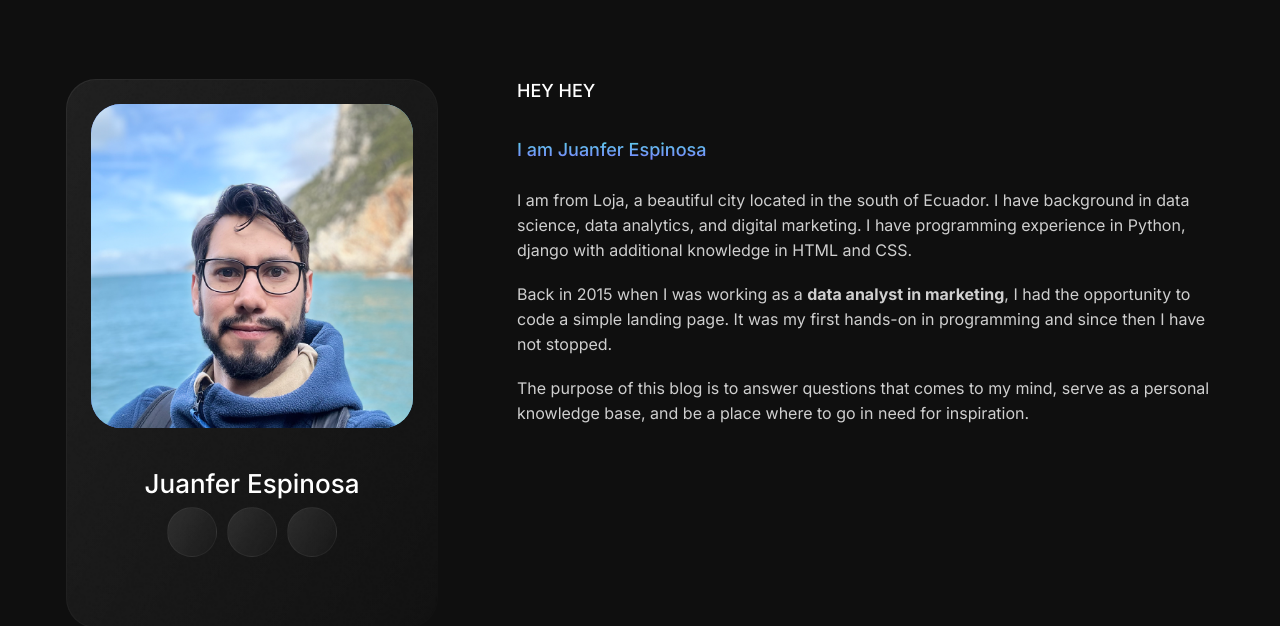
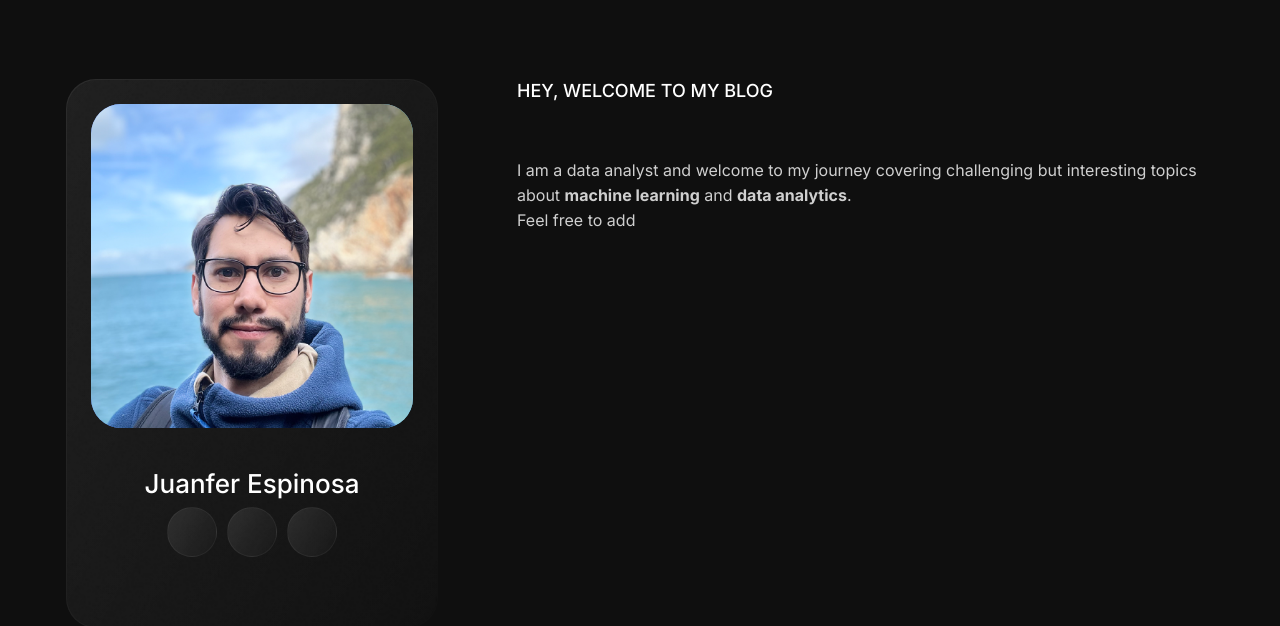
Before and after one commit to juanferEspinosa/blog, a Django app: page / in a window 1280 px wide. Shown: the part 96-722 px from the top of the page. Run offline with Django 3.2, Linux system fonts and the light colour scheme; data that the repository does not hold is empty; some libraries are stand-ins or nearby versions.

Commit message:
Changes in homepage text

```diff
--- a/templates/homepage.html
+++ b/templates/homepage.html
@@ -48,17 +48,18 @@
 
                 <div class="credential-content flex-1">
                     <div class="credential-about" data-aos="zoom-in">
-                        <h2>Hey hey</h2>
+                        <h2>Hey, welcome to my blog</h2>
                         <div class="credential-edc-exp credential-experience">
                             <div class="credential-edc-exp-item" data-aos="zoom-in">
-                                <h3>I am Juanfer Espinosa</h3>
+                                <!--<h3>I am Juanfer Espinosa</h3>-->
                                 <br>
-
-                                <p>I am from Loja, a beautiful city located in the south of Ecuador. I have background in data science, data analytics, and digital marketing. I have programming experience in Python, django with additional knowledge in HTML and CSS.</p>
+                                <p>I am a data analyst and welcome to my journey covering challenging but interesting topics about <strong>machine learning</strong> and <strong>data analytics</strong>.</p>
+                                <p>Feel free to add</p>
+                                <!--<p>I am from Loja, a beautiful city located in the south of Ecuador. I have background in data science, data analytics, and digital marketing. I have programming experience in Python, django with additional knowledge in HTML and CSS.</p>
                                 <br>
                                 <p>Back in 2015 when I was working as a <strong>data analyst in marketing</strong>, I had the opportunity to code a simple landing page. It was my first hands-on in programming and since then I have not stopped. </p>
                                 <br>
-                                <p>The purpose of this blog is to answer questions that comes to my mind, serve as a personal knowledge base, and be a place where to go in need for inspiration.</p>
+                                <p>The purpose of this blog is to answer questions that comes to my mind, serve as a personal knowledge base, and be a place where to go in need for inspiration.</p>-->
 
                             </div>
                         </div>
--- a/templates/resume.html
+++ b/templates/resume.html
@@ -94,7 +94,7 @@
                         <div class="d-grid skill-items gap-24 flex-wrap">
                             <div class="skill-item" data-aos="zoom-in">
                                 <!--<span class="percent">85%</span>-->
-                                <h3 class="name">Prgramming</h3>
+                                <h3 class="name">Programming</h3>
                                 <p>Python, Pytorch, Django, Numpy, Pandas, Sklearn, SQL, MS Access, Skorch, HTML, CSS, Matplotlib, Git, Github</p>
                             </div>
                             <div class="skill-item" data-aos="zoom-in">
@@ -112,7 +112,7 @@
                             <div class="skill-item" data-aos="zoom-in">
                                 <!--<span class="percent">14 May 2020</span>-->
                                 <h3 class="name">English</h3>
-                                <p>Proffesional proficiency</p>
+                                <p>Professional proficiency</p>
                             </div>
                             <div class="skill-item" data-aos="zoom-in">
                                 <h3 class="name">German</h3>
```
Also changed, not shown: templates/ecommerce/products.html (+3 -4 lines).
